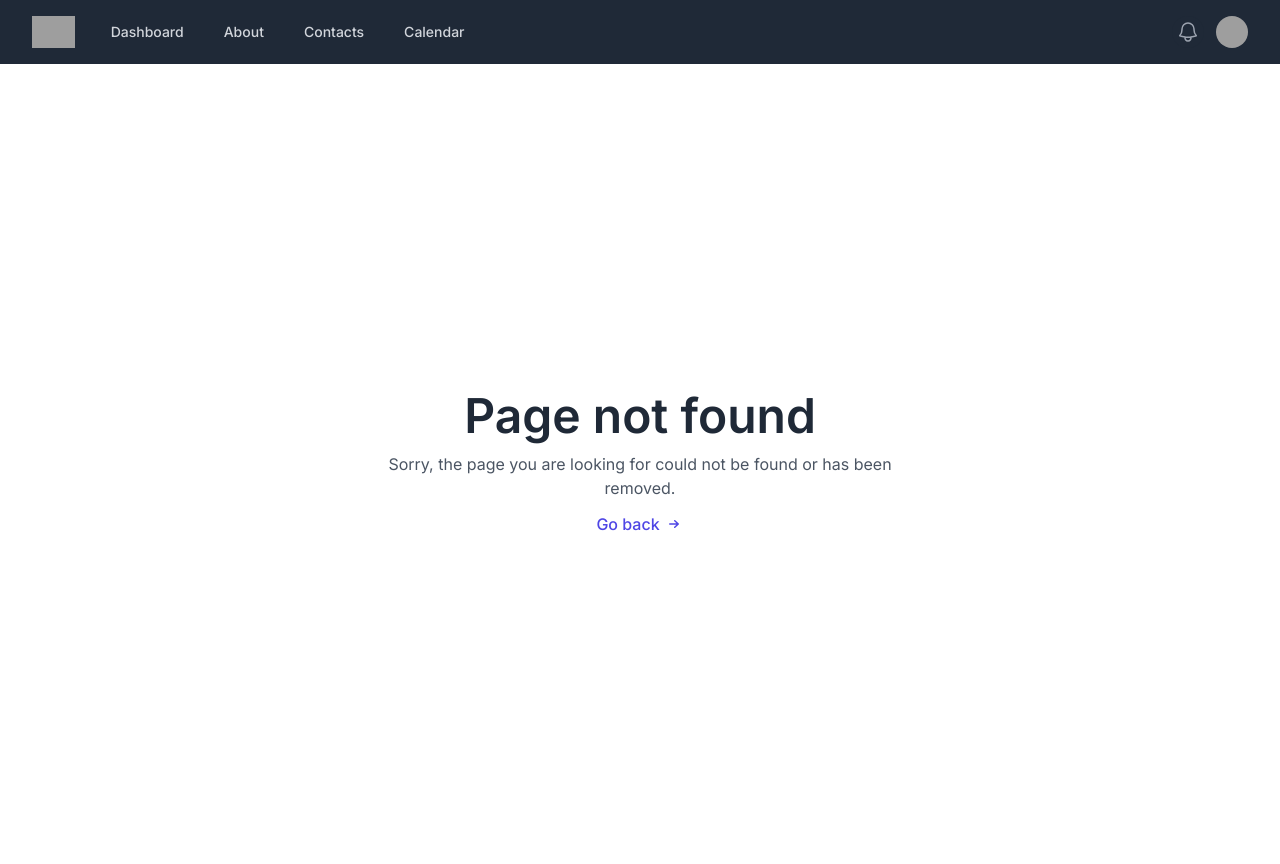
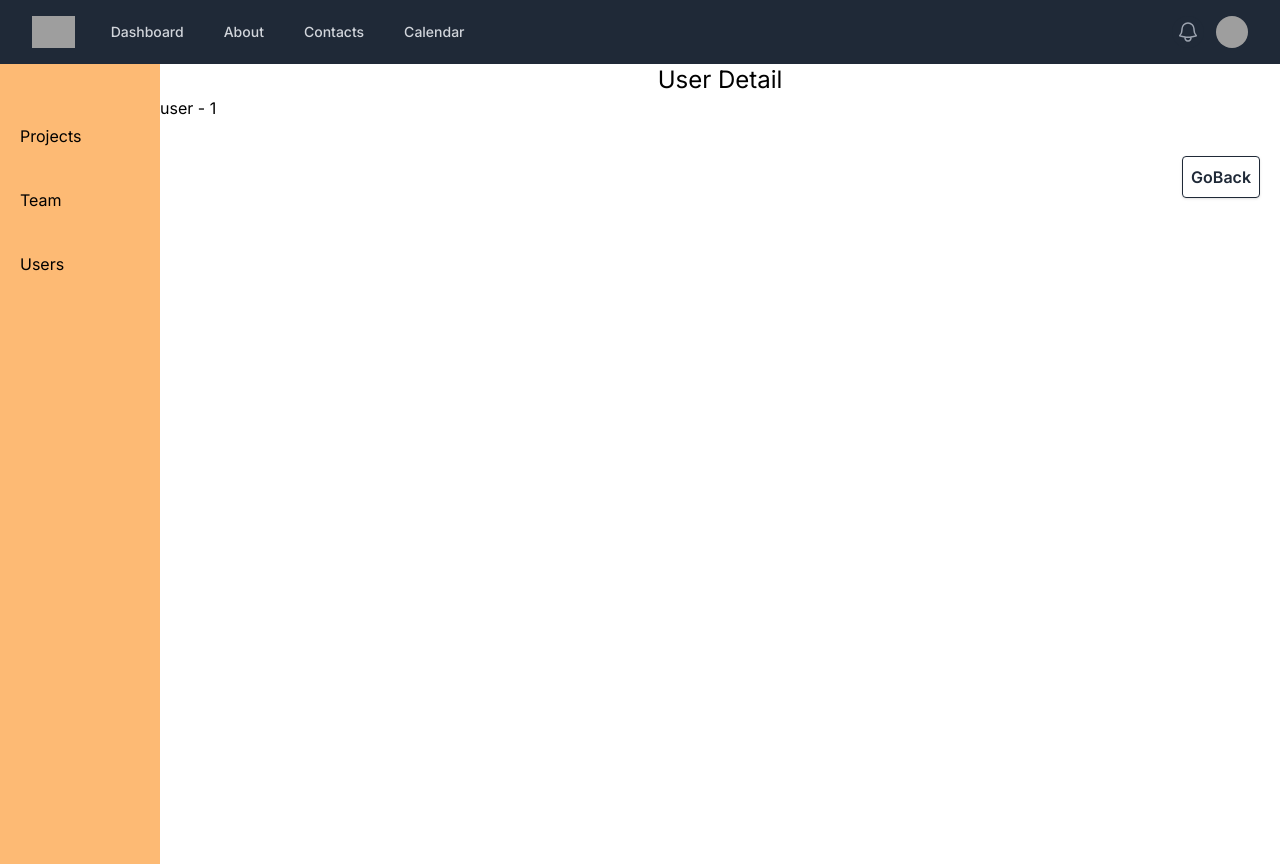
Before and after one commit to tahamurat-doser/my-next-app, a Next.js app: page /dashboard/users/1 in a window 1280 px wide. Before the commit this address had no page. Built offline with nearby package versions, Linux system fonts and the light colour scheme; grey boxes are pictures that could not be loaded.

Commit message:
added user detail

```diff
--- a/src/app/dashboard/projects/page.jsx
+++ b/src/app/(private)/dashboard/projects/page.jsx
@@ -4,9 +4,12 @@ import React from 'react'
 
 const Projects = () => {
   return (
-    <div>
+    <div  >
         <h1 className='text-2xl text-center'>Projects</h1>
-        <GoBack />
+        <div className='m-5' >
+          <GoBack />
+        </div>
+
     </div>
   )
 }
--- a/src/app/dashboard/team/page.jsx
+++ b/src/app/(private)/dashboard/team/page.jsx
@@ -1,11 +1,13 @@
-
+import GoBack from '@/components/GoBack'
 import React from 'react'
 
 const Team = () => {
   return (
     <div>
     <h1 className='text-2xl text-center'>Team </h1>
-    <GoBack />
+    <div className='m-5' >
+          <GoBack />
+    </div>
 </div>
   )
 }
--- /dev/null
+++ b/src/app/(private)/dashboard/users/[userId]/page.jsx
@@ -0,0 +1,23 @@
+
+import GoBack from '@/components/GoBack'
+import React from 'react'
+
+const UserDetail = ({params}) => {
+  const {userId} = params
+  return (
+    <div>
+        <h1 className='text-2xl text-center'>User Detail</h1>
+        <p>user - {userId}</p>
+        <div className='m-5' >
+          <GoBack />
+        </div>
+    </div>
+  )
+}
+
+export default UserDetail
+
+export async function generateStaticParams(){
+  const useArr = [1,2,3,4]
+  return useArr.map(userId => ({userId: userId.toString()}))
+}
--- /dev/null
+++ b/src/app/(private)/dashboard/users/page.jsx
@@ -0,0 +1,19 @@
+import GoBack from '@/components/GoBack'
+import Link from 'next/link'
+import React from 'react'
+
+const Users= () => {
+  return (
+    <div>
+    <h1 className='text-2xl text-center'>Users</h1>
+    <nav className='flex flex-col'>
+      {[1,2,3,4].map(user => <Link key={user} href={`/dashboard/users/${user}`} className='underline' >Go user-{user}  </Link>)}
+    </nav>
+    <div className='m-5' >
+          <GoBack />
+    </div>
+</div>
+  )
+}
+
+export default Users
--- a/src/app/dashboard/users/page.jsx
+++ /dev/null
@@ -1,13 +0,0 @@
-
-import React from 'react'
-
-const Users= () => {
-  return (
-    <div>
-    <h1 className='text-2xl text-center'>Users</h1>
-    <GoBack />
-</div>
-  )
-}
-
-export default Users
--- a/src/components/GoBack.jsx
+++ b/src/components/GoBack.jsx
@@ -5,7 +5,7 @@ import React from 'react'
 const GoBack = () => {
   const router = useRouter()
   return (
-    <button onClick={() => router.back()} className='text-gray-800 hover:text-gray-100 hover:bg-gray-800 font-semibold py-2 border border-gray-800 rounded shadow float-right mt-4' >GoBack</button>
+    <button onClick={() => router.back()} className='text-gray-800 hover:text-gray-100 hover:bg-gray-800 font-semibold p-2 border border-gray-800 rounded shadow float-right mt-4 ' >GoBack</button>
   )
 }
 
```
Also changed, not shown: src/app/(private)/dashboard/layout.jsx (renamed from src/app/dashboard/layout.jsx), src/app/(private)/dashboard/page.jsx (renamed from src/app/dashboard/page.jsx), src/app/(public)/about/page.jsx (renamed from src/app/about/page.jsx), src/app/(public)/calendar/page.jsx (renamed from src/app/calendar/page.jsx), src/app/(public)/contacts/page.jsx (renamed from src/app/contacts/page.jsx).
